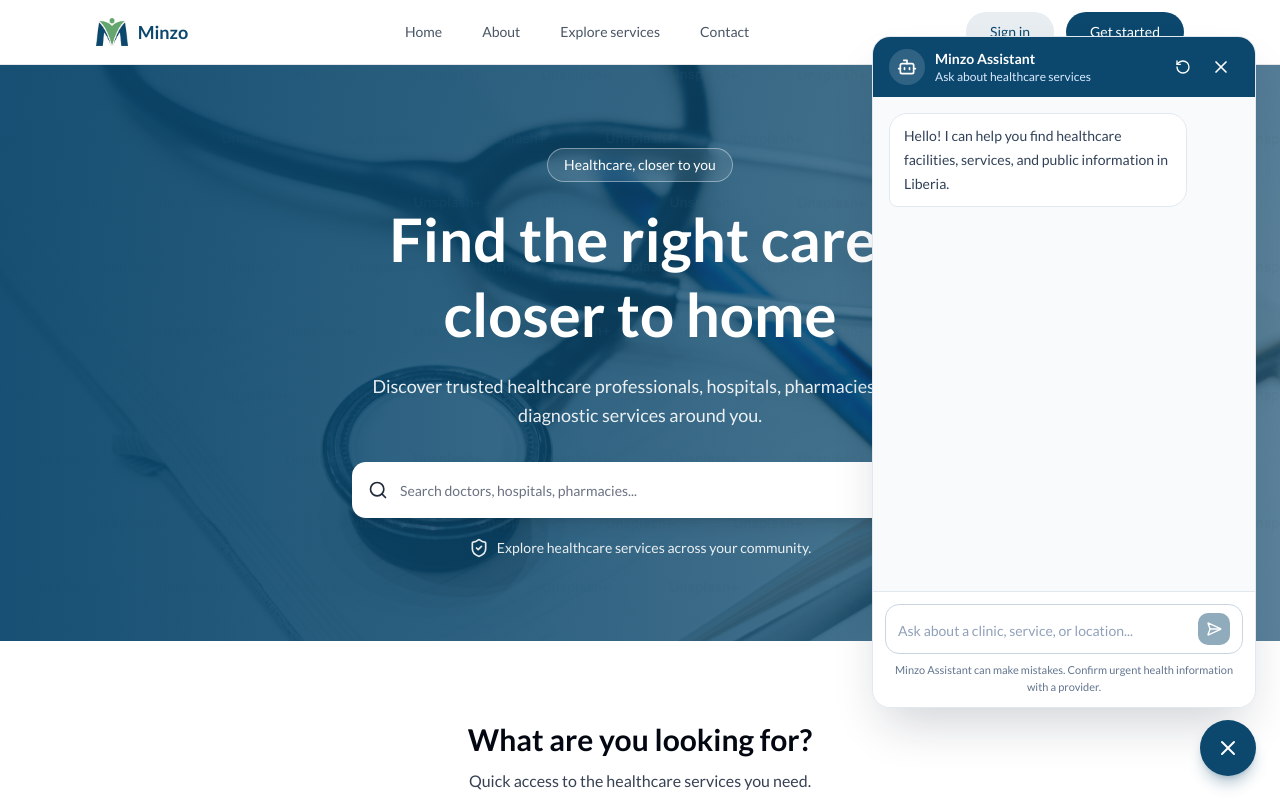
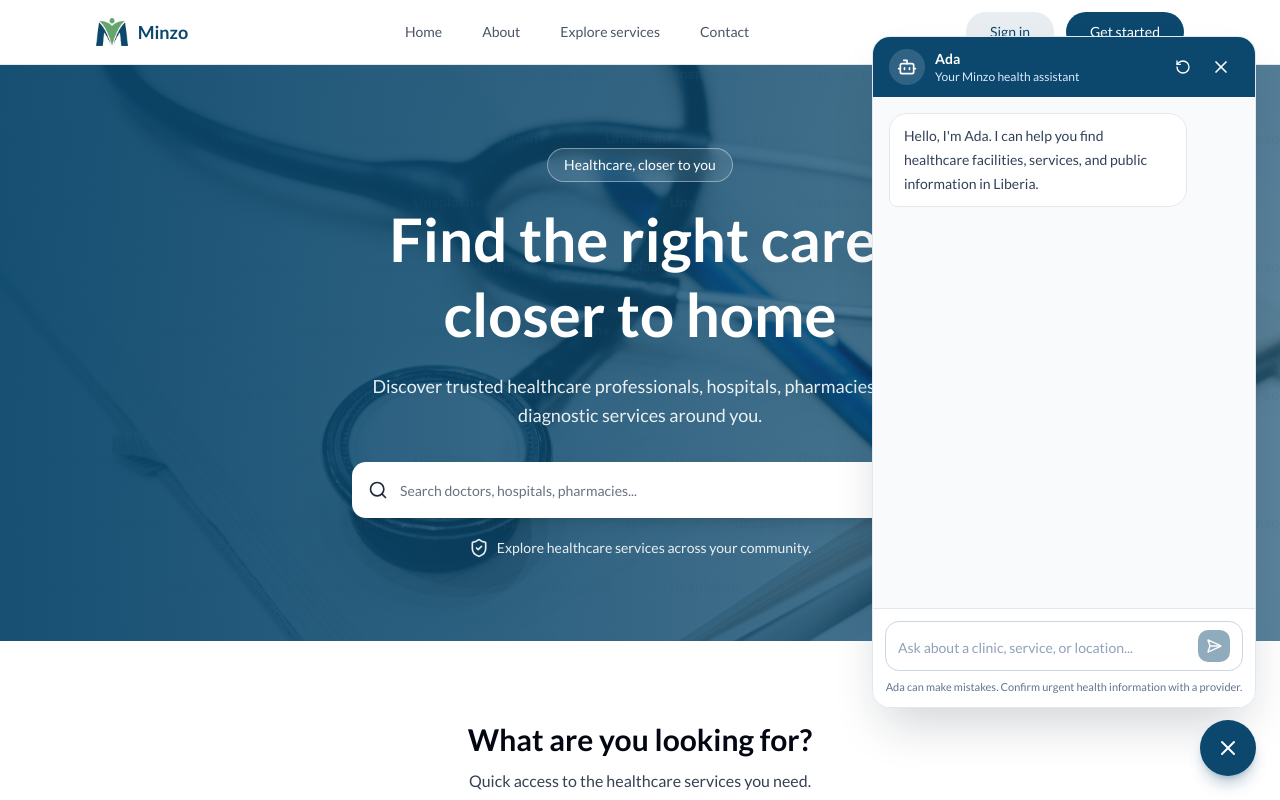
Before and after one commit to Minzo-Africa-Assesment-Group-3/minzo-healthcare-directory, a Next.js app: page / in a window 1280 px wide. Both pictures are taken after a click on the button "Open Ada". Shown: the top 800 px of the page. Built offline with nearby package versions, Linux system fonts and the light colour scheme.

Commit message:
feat(assistant): introduce Ada in chat

```diff
--- a/src/components/assistant/chat-assistant.tsx
+++ b/src/components/assistant/chat-assistant.tsx
@@ -33,7 +33,7 @@ interface StreamEvent {
 
 const initialMessage: ChatMessage = {
   content:
-    "Hello! I can help you find healthcare facilities, services, and public information in Liberia.",
+    "Hello, I'm Ada. I can help you find healthcare facilities, services, and public information in Liberia.",
   id: "welcome",
   isGreeting: true,
   role: "assistant",
@@ -332,8 +332,8 @@ export function ChatAssistant(): React.JSX.Element {
                 <Bot className="size-5" aria-hidden="true" />
               </div>
               <div>
-                <h2 className="text-sm font-bold">Minzo Assistant</h2>
-                <p className="text-xs text-blue-100">Ask about healthcare services</p>
+                <h2 className="text-sm font-bold">Ada</h2>
+                <p className="text-xs text-blue-100">Your Minzo health assistant</p>
               </div>
             </div>
             <div className="flex items-center gap-1">
@@ -406,7 +406,7 @@ export function ChatAssistant(): React.JSX.Element {
 
           <form onSubmit={sendMessage} className="border-t border-slate-200 bg-white p-3">
             <label htmlFor="assistant-message" className="sr-only">
-              Ask Minzo Assistant
+              Ask Ada
             </label>
             <div className="flex items-end gap-2 rounded-xl border border-slate-300 bg-white px-3 py-2 focus-within:border-[#0C486D] focus-within:ring-2 focus-within:ring-[#0C486D]/15">
               <textarea
@@ -456,7 +456,7 @@ export function ChatAssistant(): React.JSX.Element {
               )}
             </div>
             <p className="mt-2 text-center text-[11px] text-slate-500">
-              Minzo Assistant can make mistakes. Confirm urgent health information with a provider.
+              Ada can make mistakes. Confirm urgent health information with a provider.
             </p>
           </form>
         </section>
@@ -466,7 +466,7 @@ export function ChatAssistant(): React.JSX.Element {
         type="button"
         onClick={() => setIsOpen((open) => !open)}
         className="ml-auto flex size-14 items-center justify-center rounded-full bg-[#0C486D] text-white shadow-lg shadow-[#0C486D]/30 transition-transform hover:scale-105 hover:bg-[#0a3b5a] focus-visible:outline-2 focus-visible:outline-offset-2 focus-visible:outline-[#0C486D]"
-        aria-label={isOpen ? "Close chat" : "Open Minzo Assistant"}
+        aria-label={isOpen ? "Close chat" : "Open Ada"}
         aria-expanded={isOpen}
       >
         {isOpen ? (
```
